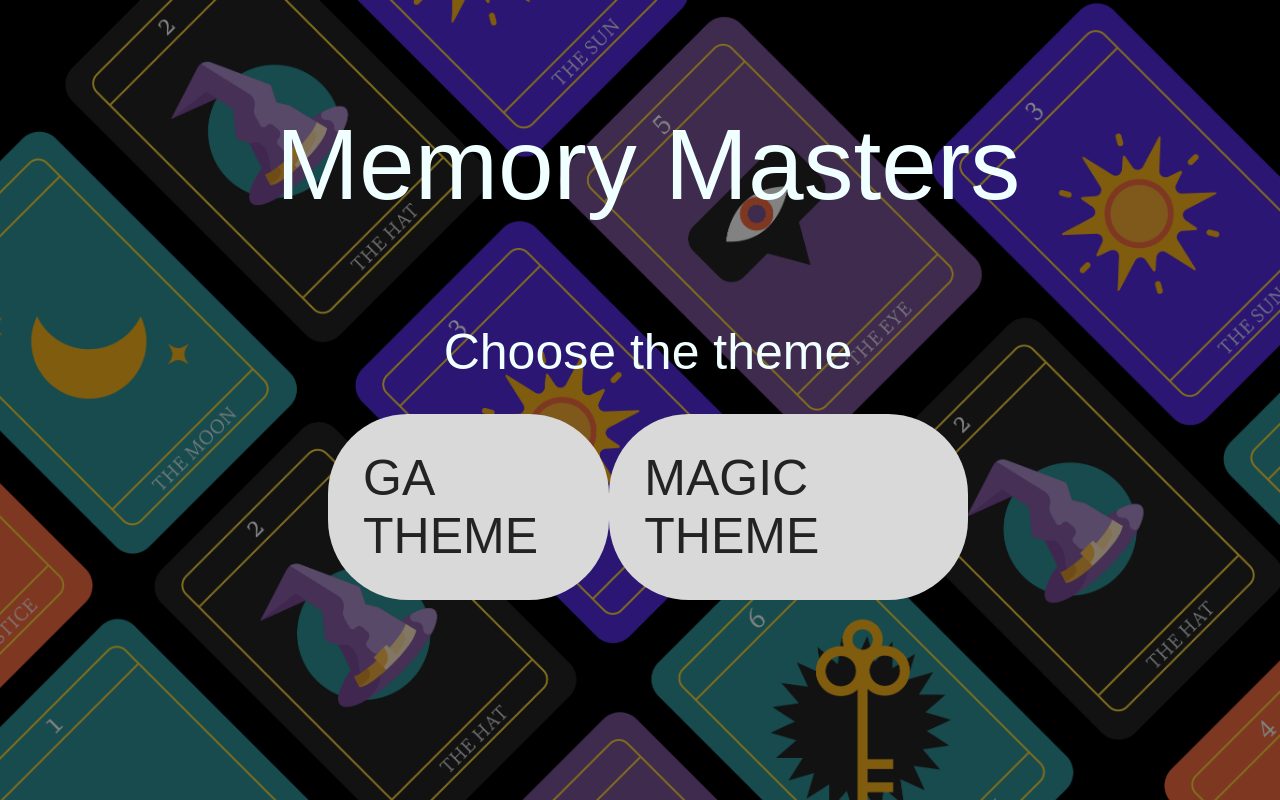
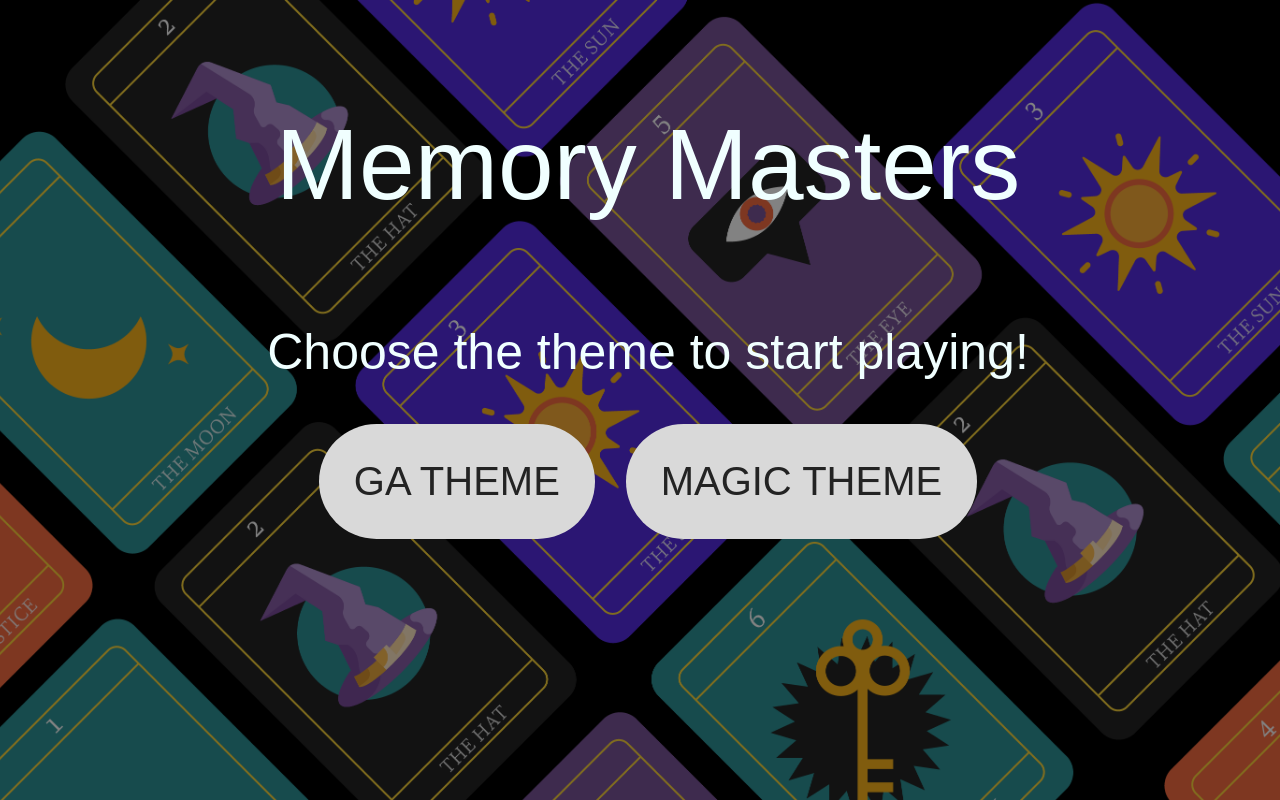
Before and after one commit to nawraahmed/memory_game, a plain HTML site: page index.html in a window 1280 px wide. Drawn offline with Linux system fonts and the light colour scheme; a web font is replaced by a local one.

Commit message:
fixed an issue with the index.html

```diff
--- a/index.html
+++ b/index.html
@@ -18,7 +18,7 @@
 <body id="intro-body">
 
     <h1 id="game-title"> Memory Masters</h1>
-    <h1> Choose the theme</h1>
+    <h1> Choose the theme to start playing!</h1>
 
     <div class="themes">
     <a class="theme-btn" href="./level-one.html"> GA THEME </a>
--- a/style.css
+++ b/style.css
@@ -231,12 +231,10 @@ h1, #timer{
     font-weight: 400;
     font-style: normal;
     text-decoration: none;
-
     background-color: #3719F5;
     border-radius: 6vh;
     padding: 30px;
     color: white;
-
     cursor: pointer;
   }
 
@@ -251,24 +249,25 @@ h1, #timer{
   .themes{
     display: flex;
     justify-content: space-evenly;
-    width: 50vw;
+    width: 90vh;
+
+    padding: 10px;
   }
 
   .theme-btn{
     background-color: #D9D9D9;
     color: #232323;
-
-    font-size: 50px;
+    font-size: 40px;
     font-family: "Londrina Shadow", sans-serif;
-    font-weight: 400;
+    font-weight: 200;
     font-style: normal;
     text-decoration: none;
-
     border-radius: 80px;
     padding: 35px;
 
   }
 
   .theme-btn:hover{
-    border: 10px solid #3719F5;
+    background-color: #3719F5;
+    color: #D9D9D9;
   }
```
